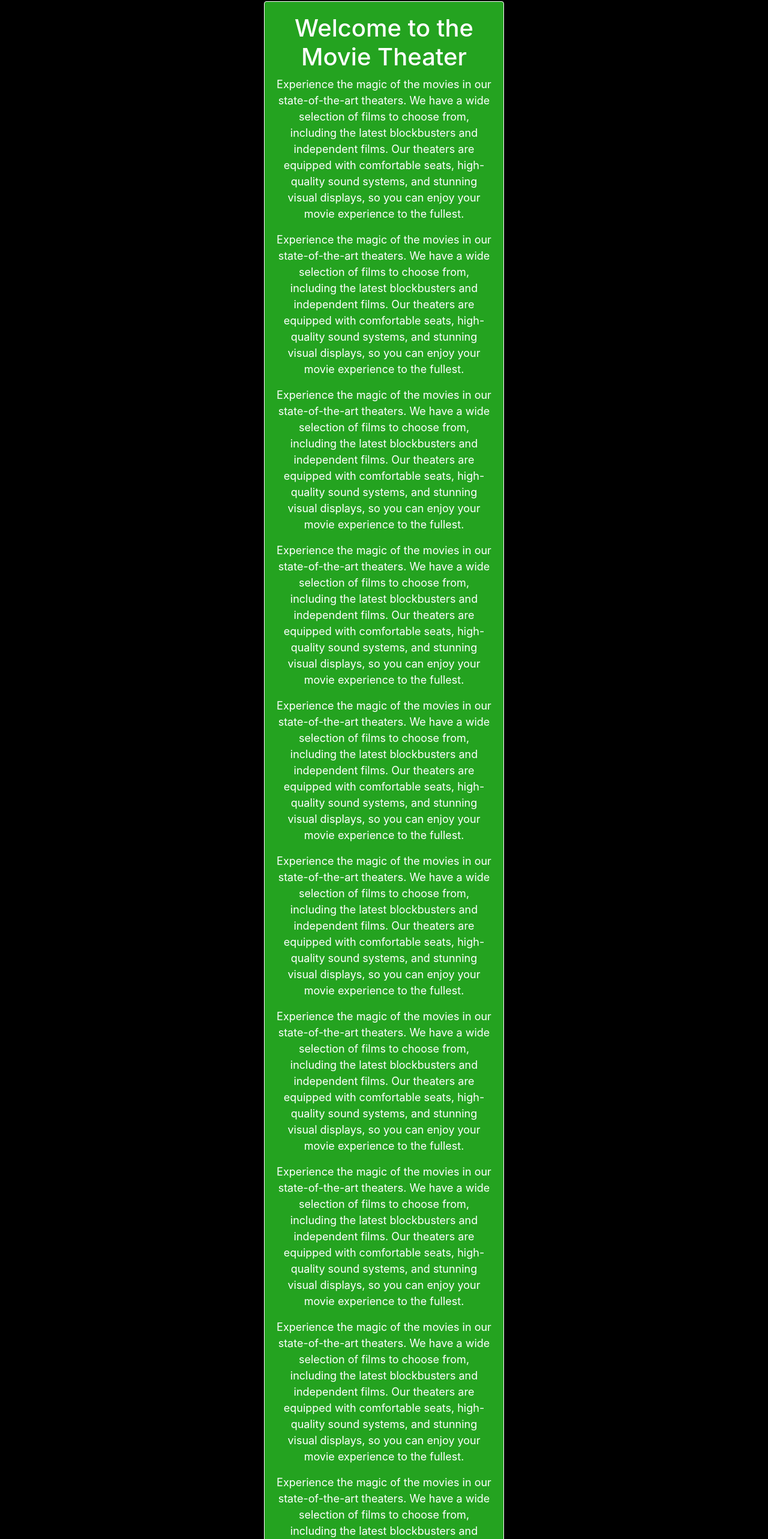
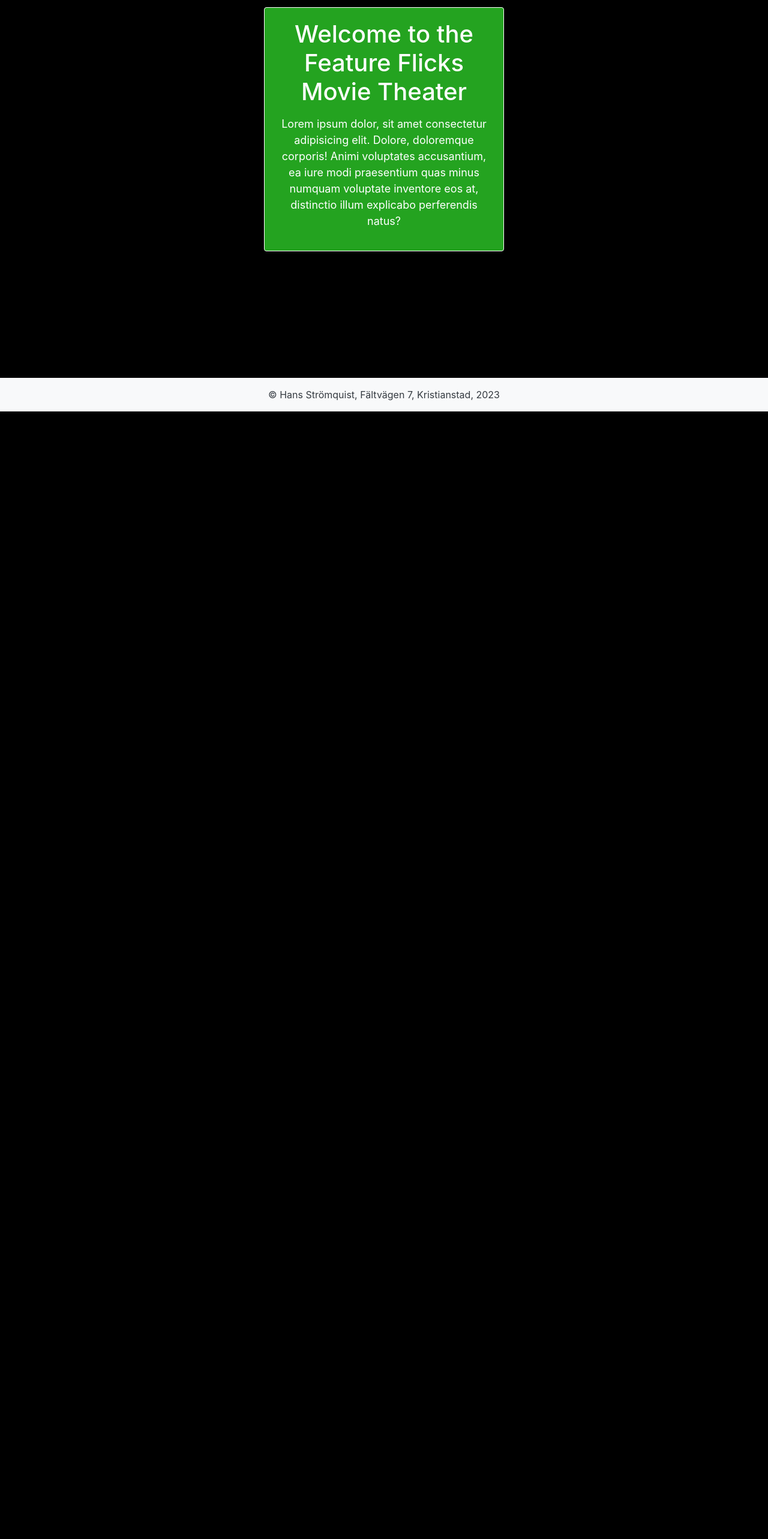
Before and after one commit to frittblas/featureflicks, a React (Vite) app: page / in a window 1280 px wide. Shown: the part 74-2640 px from the top of the page at 60% size. After the commit the page ends 800 px from the top, so only its background shows below. Built offline with nearby package versions, Linux system fonts and the light colour scheme.

Commit message:
bugfixes

```diff
--- a/src/components/About.jsx
+++ b/src/components/About.jsx
@@ -4,7 +4,7 @@ export default function About() {
   return (
     <div className="text-msg">
       <h1>About the site</h1>
-      <p>This was made by Hans Strömquist as a part o a frontend course.</p>
+      <p>This was made by Hans Strömquist as a part o a frontend course (Assignment 2).</p>
     </div>
   );
 }
--- a/src/components/App.jsx
+++ b/src/components/App.jsx
@@ -11,7 +11,8 @@ import ShowScreenings from './ShowScreenings';
 import { Routes, Route, Link } from "react-router-dom";
 
 export default function App() {
-  return (<><header>
+  return (<>
+    <main>
       <Navbar bg="light" expand="lg" sticky="top">
         <Container>
           <Navbar.Brand as={Link} to="/">Feature flicks</Navbar.Brand>
@@ -25,8 +26,6 @@ export default function App() {
           </Navbar.Collapse>
         </Container>
       </Navbar>
-  </header>
-    <main>
       <div>
         <Routes>
           <Route path="/" element={<Welcome />}> </Route>
--- a/src/components/DisplaySeats.jsx
+++ b/src/components/DisplaySeats.jsx
@@ -1,5 +1,6 @@
 import { useEffect } from 'react';
 import { useStates } from '../utilities/states';
+import { Link } from 'react-router-dom';
 
 export default function DisplaySeats({ screeningId }) {
 
@@ -85,5 +86,6 @@ export default function DisplaySeats({ screeningId }) {
         </div>)}
       </div><br /></>)}
     </div>
+    <Link to="/screenings">&larr; Go back</Link>
   </div>;
 }
--- a/src/components/ScreeningList.jsx
+++ b/src/components/ScreeningList.jsx
@@ -28,7 +28,6 @@ export default function ScreeningList() {
             <img src={`https://cinema-rest.nodehill.se${s.movies[movieId - 1].description.posterImage}`} />
             <p>{s.movies[movieId - 1].title}</p>
             <p>Length: {s.movies[movieId - 1].description.length} min.</p>
-            {/*<p>{s.movies[movieId - 1].description.categories.includes(currentCategory) ? "yes" : "no"}</p>*/}
             {auditoriumId === 1 ? <p>Lilla salen</p> : <p>Stora salen</p>}
             <hr />
           </>
--- a/src/components/Welcome.jsx
+++ b/src/components/Welcome.jsx
@@ -3,40 +3,12 @@ import React from 'react';
 export default function Welcome() {
   return (<>
     <div className="text-msg">
-      <h1>Welcome to the Movie Theater</h1>
-      <p>Experience the magic of the movies in our state-of-the-art theaters. We have a wide selection of films to
-        choose from, including the latest blockbusters and independent films. Our theaters are equipped with
-        comfortable seats, high-quality sound systems, and stunning visual displays, so you can enjoy your movie experience to the fullest.</p>
-      <p>Experience the magic of the movies in our state-of-the-art theaters. We have a wide selection of films to
-        choose from, including the latest blockbusters and independent films. Our theaters are equipped with
-        comfortable seats, high-quality sound systems, and stunning visual displays, so you can enjoy your movie experience to the fullest.</p>
-      <p>Experience the magic of the movies in our state-of-the-art theaters. We have a wide selection of films to
-        choose from, including the latest blockbusters and independent films. Our theaters are equipped with
-        comfortable seats, high-quality sound systems, and stunning visual displays, so you can enjoy your movie experience to the fullest.</p>
-      <p>Experience the magic of the movies in our state-of-the-art theaters. We have a wide selection of films to
-        choose from, including the latest blockbusters and independent films. Our theaters are equipped with
-        comfortable seats, high-quality sound systems, and stunning visual displays, so you can enjoy your movie experience to the fullest.</p>
-      <p>Experience the magic of the movies in our state-of-the-art theaters. We have a wide selection of films to
-        choose from, including the latest blockbusters and independent films. Our theaters are equipped with
-        comfortable seats, high-quality sound systems, and stunning visual displays, so you can enjoy your movie experience to the fullest.</p>
-      <p>Experience the magic of the movies in our state-of-the-art theaters. We have a wide selection of films to
-        choose from, including the latest blockbusters and independent films. Our theaters are equipped with
-        comfortable seats, high-quality sound systems, and stunning visual displays, so you can enjoy your movie experience to the fullest.</p>
-      <p>Experience the magic of the movies in our state-of-the-art theaters. We have a wide selection of films to
-        choose from, including the latest blockbusters and independent films. Our theaters are equipped with
-        comfortable seats, high-quality sound systems, and stunning visual displays, so you can enjoy your movie experience to the fullest.</p>
-      <p>Experience the magic of the movies in our state-of-the-art theaters. We have a wide selection of films to
-        choose from, including the latest blockbusters and independent films. Our theaters are equipped with
-        comfortable seats, high-quality sound systems, and stunning visual displays, so you can enjoy your movie experience to the fullest.</p>
-      <p>Experience the magic of the movies in our state-of-the-art theaters. We have a wide selection of films to
-        choose from, including the latest blockbusters and independent films. Our theaters are equipped with
-        comfortable seats, high-quality sound systems, and stunning visual displays, so you can enjoy your movie experience to the fullest.</p>
-      <p>Experience the magic of the movies in our state-of-the-art theaters. We have a wide selection of films to
-        choose from, including the latest blockbusters and independent films. Our theaters are equipped with
-        comfortable seats, high-quality sound systems, and stunning visual displays, so you can enjoy your movie experience to the fullest.</p>
-      <p>Experience the magic of the movies in our state-of-the-art theaters. We have a wide selection of films to
-        choose from, including the latest blockbusters and independent films. Our theaters are equipped with
-        comfortable seats, high-quality sound systems, and stunning visual displays, so you can enjoy your movie experience to the fullest.</p>
+      <h1>Welcome to the Feature Flicks Movie Theater</h1>
+      <p></p>
+      <p>Lorem ipsum dolor, sit amet consectetur adipisicing elit. Dolore, doloremque corporis!
+        Animi voluptates accusantium, ea iure modi praesentium quas minus numquam voluptate inventore
+        eos at, distinctio illum explicabo perferendis natus?</p>
+
     </div></>
   );
 }
--- a/src/index.css
+++ b/src/index.css
@@ -7,6 +7,13 @@
 body {
   background-color: black;
   color: white;
+}
+
+Navbar {
+
+  position: sticky;
+  top: 0;
+
 }
 
 .aMovie {
@@ -41,7 +48,7 @@ body {
   border: 1px solid #ffffff;
   border-radius: 4px;
   padding: 20px;
-  margin-top: 20px;
+  margin-top: 30px;
   margin-bottom: 20px;
   text-align: center;
   font-size: 18px;
@@ -51,13 +58,16 @@ body {
 }
 
 .screening {
-
   display: flex;
   flex-direction: column;
   align-items: center;
   justify-content: center;
   text-align: center;
+}
 
+.screening>img {
+  margin-top: 10px;
+  margin-bottom: 10px;
 }
 
 .myDropDown {
@@ -67,6 +77,16 @@ body {
   margin-top: 30px;
   margin-bottom: 20px;
 }
+
+
+.screening-and-seats {
+  display: flex;
+  flex-direction: column;
+  align-items: center;
+  justify-content: center;
+  text-align: center;
+}
+
 
 .seats>.row>div {
   background-color: white;
@@ -102,15 +122,6 @@ body {
   margin-bottom: 20px;
 }
 
-
-.screening-and-seats {
-  display: flex;
-  flex-direction: column;
-  align-items: center;
-  justify-content: center;
-  text-align: center;
-}
-
 /* Sticky footer */
 main {
   display: flex;
```
Also changed, not shown: src/components/MyFilterMenu.jsx (+22 -0 lines). Lines whose indentation alone changed are shown as unchanged.
